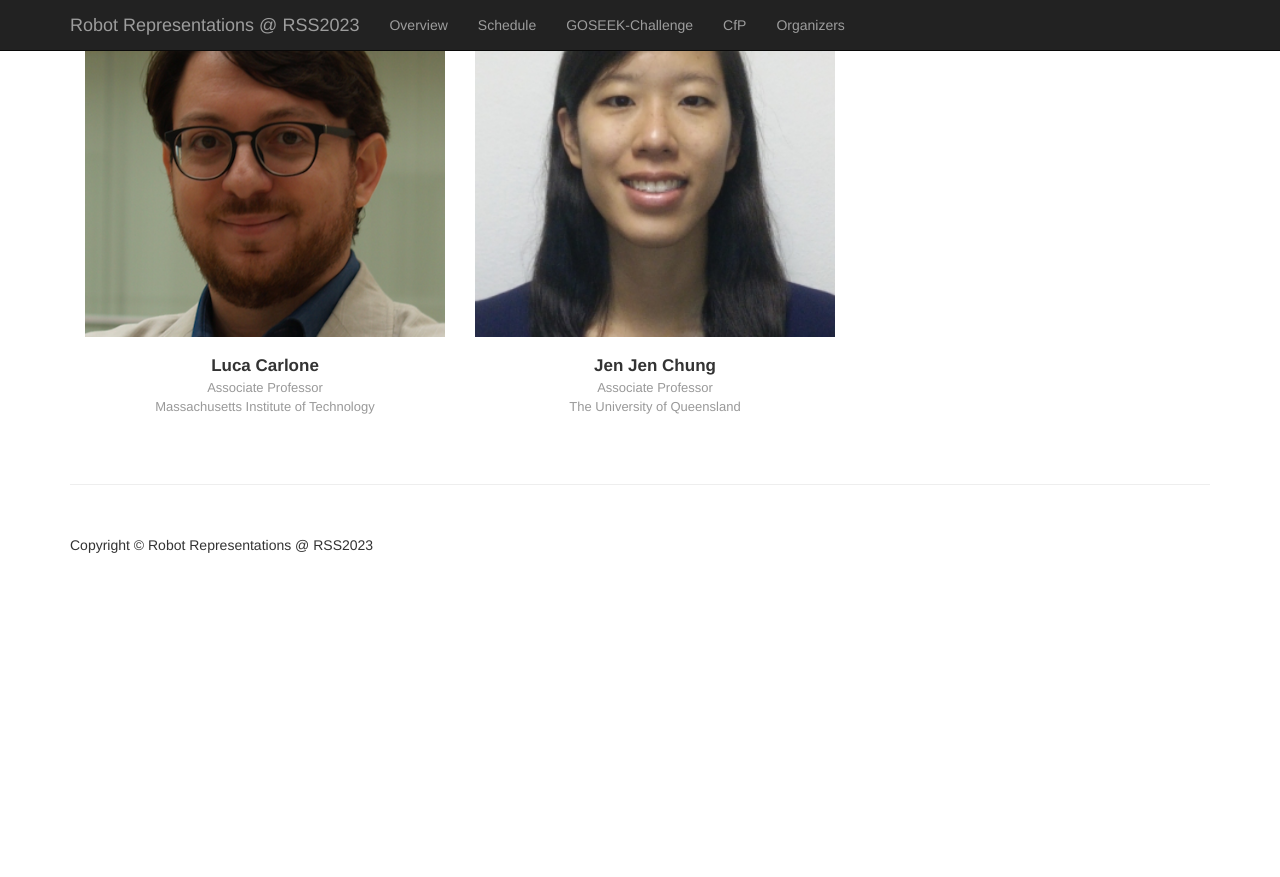
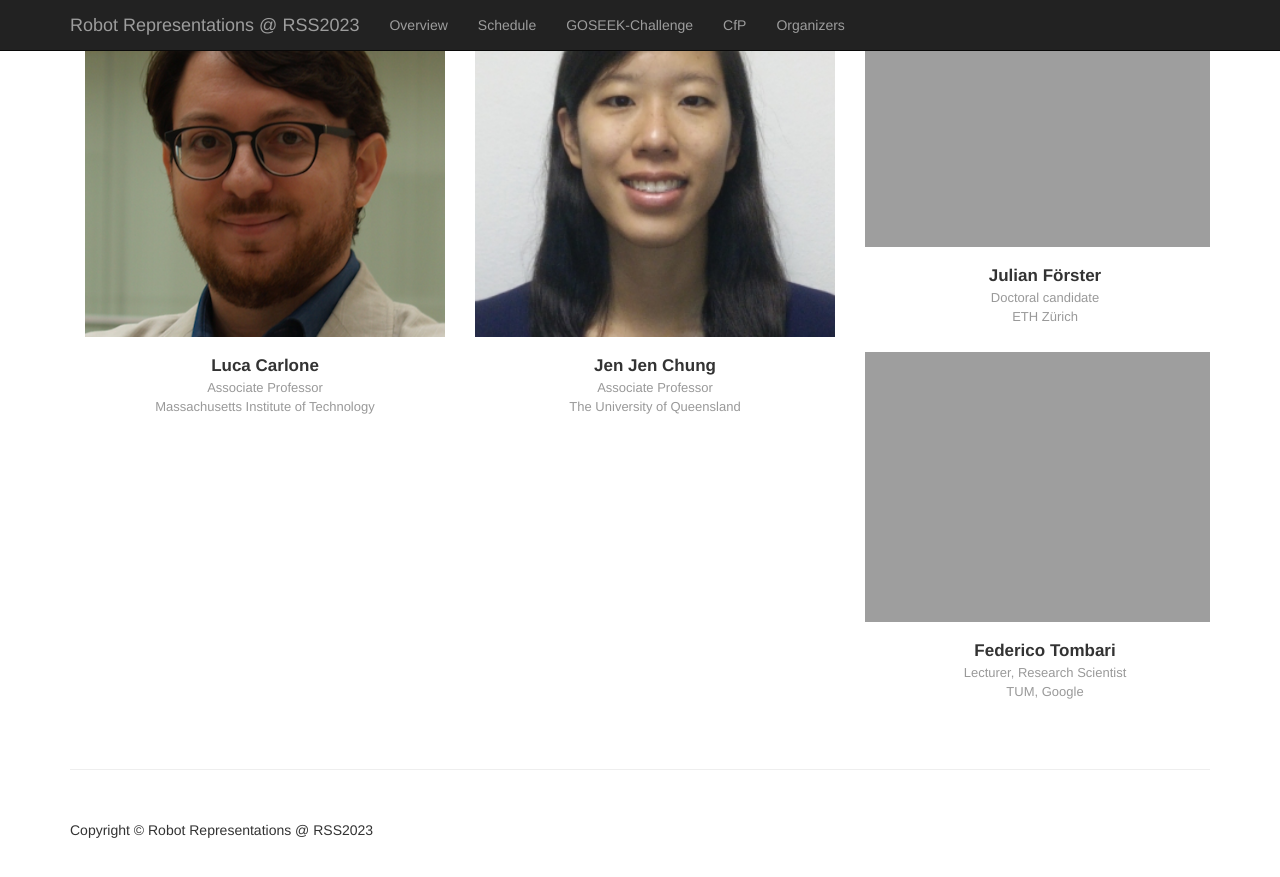
Before and after one commit to MIT-SPARK/robotRepresentations-RSS2023, a Jekyll site: the page built from index.html, in a window 1280 px wide and 900 px high, scrolled down 4075 px. Shown: the top 877 px of the window. Built offline with Jekyll 4.4.1, drawn with Linux system fonts in a browser that asks for light colours; before the commit the page ends 4690 px from its top, so only the background shows below that.

Commit message:
update people

```diff
--- a/_data/people.yaml
+++ b/_data/people.yaml
@@ -7,3 +7,13 @@
   image: /assets/images/jenjen.png
   position: Associate Professor
   affiliation: The University of Queensland
+
+- name: Julian F&ouml;rster
+  image: /assets/images/julian.png
+  position: Doctoral candidate
+  affiliation: ETH Z&uuml;rich
+
+- name: Federico Tombari
+  image: /assets/images/federico.png
+  position: Lecturer, Research Scientist
+  affiliation: TUM, Google
```
